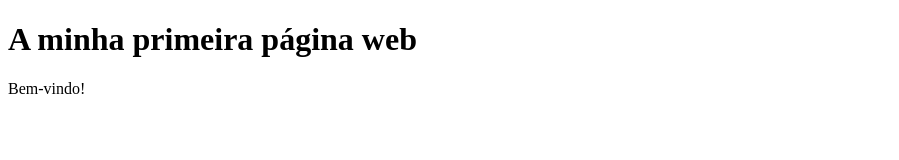
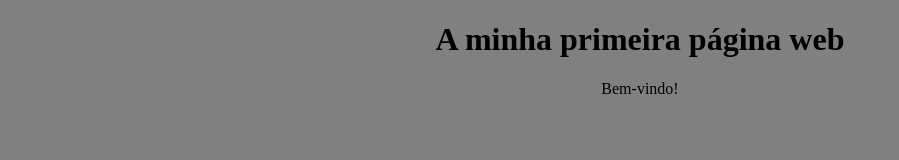
Before and after one commit to silpereira/AULA25FEV, a plain HTML site: page index.html in a window 1280 px wide. Shown: the whole page, without its empty margins (0-899 px from the left). Drawn offline with Linux system fonts and the light colour scheme.

Commit message:
Add stylesheet link to index.html

```diff
--- a/index.html
+++ b/index.html
@@ -1,6 +1,8 @@
 <!DOCTYPE html>
 <html>
-  <head></head>
+  <head>
+    <link rel="stylesheet" href="css/style.css">
+  </head>
   <body>
     <h1>A minha primeira página web</h1>
     <p>Bem-vindo!</p>
```
